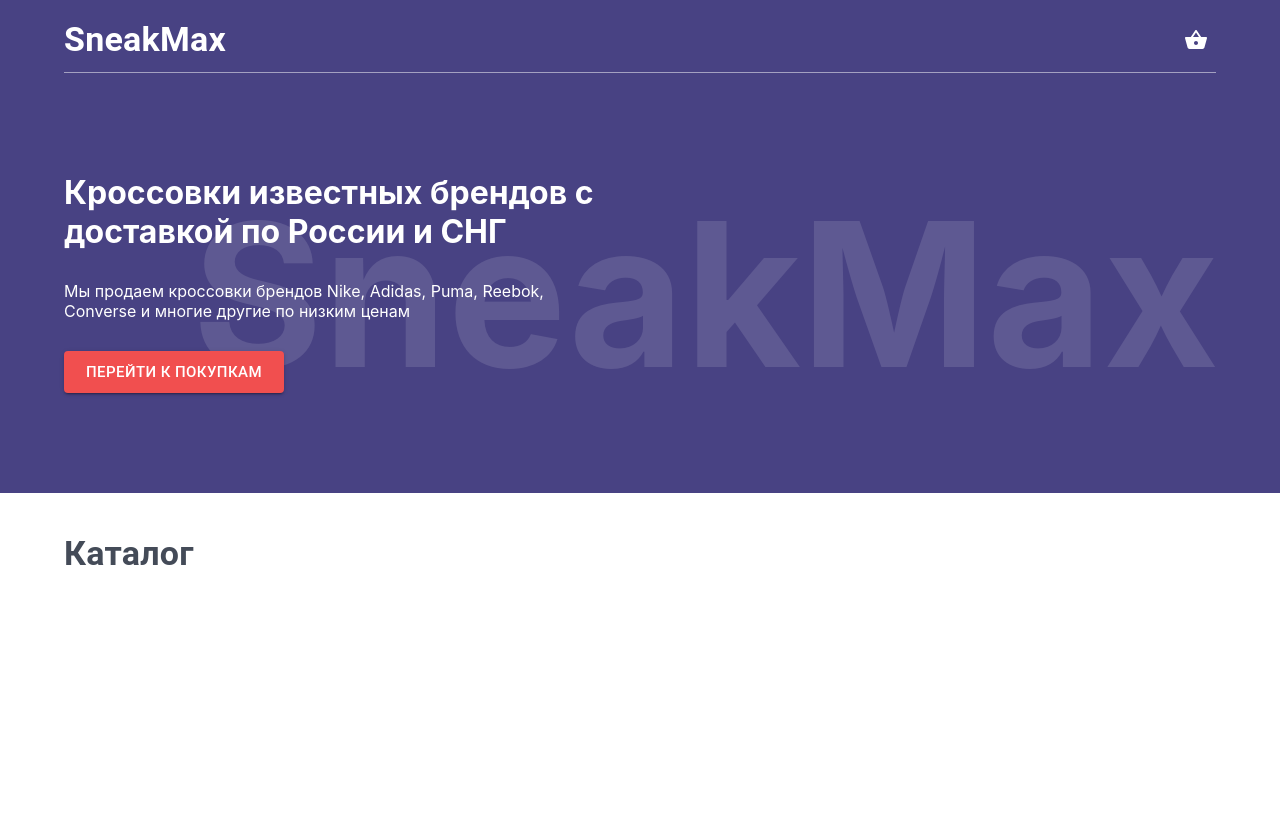
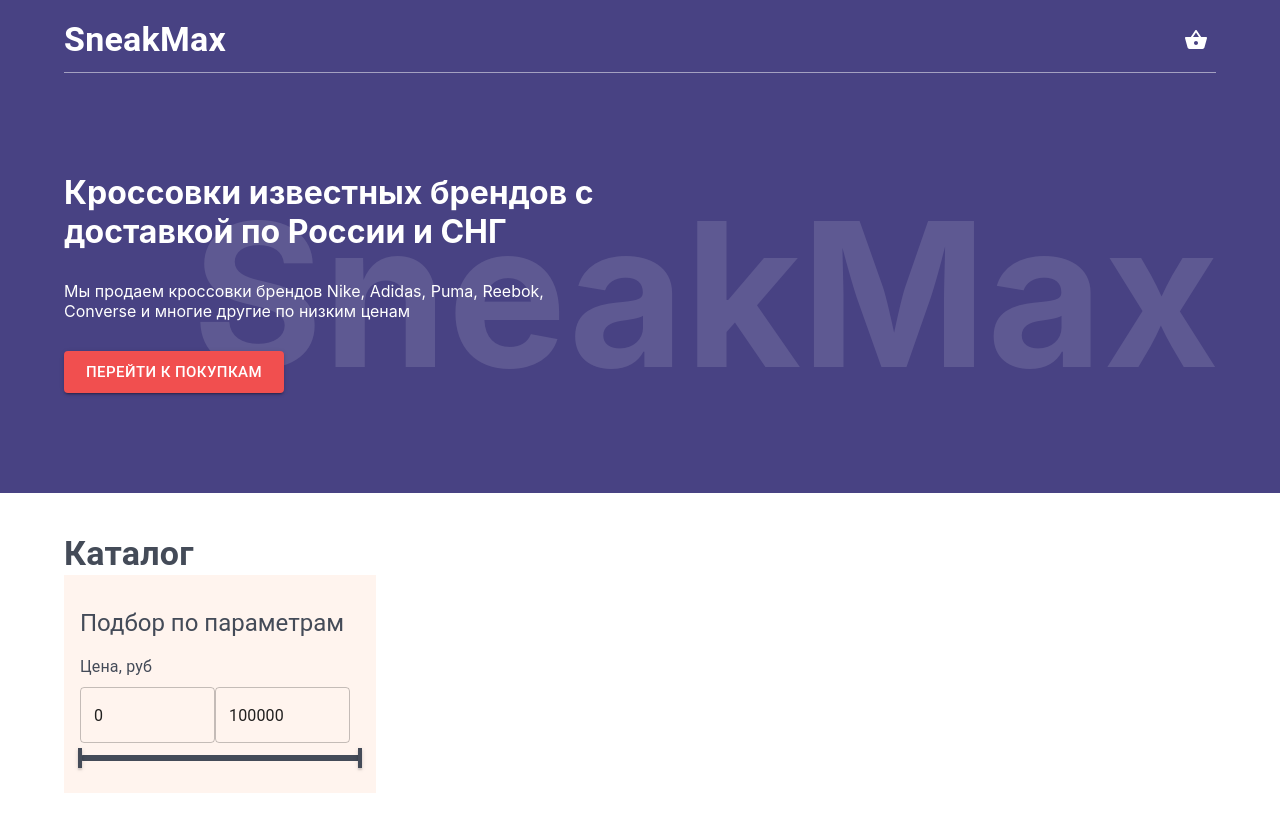
Before and after one commit to NataSmit/sneak-max, a React (Create React App) app: page / in a window 1280 px wide. Before the commit the page ends 800 px from the top, so only its background shows below. Built offline with nearby package versions, Linux system fonts and the light colour scheme.

Commit message:
range slider created

```diff
--- a/src/components/Catalogue/Catalogue.jsx
+++ b/src/components/Catalogue/Catalogue.jsx
@@ -1,12 +1,14 @@
 import React from 'react'
 import styles from './Catalogue.module.scss'
 import { Typography } from '@mui/material'
+import Form from '../Form/Form'
 
 export default function Catalogue() {
   return (
     <section className={styles.catalogue}>
       <div className={styles.container}>
         <Typography variant="h4" component="h1" sx={{fontWeight: 700, color: 'rgba(68, 75, 88, 1)'}}>Каталог</Typography>
+        <Form />
       </div>
     </section>
   )
--- /dev/null
+++ b/src/components/Form/Form.jsx
@@ -0,0 +1,50 @@
+import React, { useState } from 'react'
+import { Box, Typography, Slider, TextField } from '@mui/material'
+
+export default function Form() {
+  const [valueMin, setValueMin] = useState(0)
+  const [valueMax, setValueMax] = useState(100000)
+  const handleSliderChange = (event, newValue) => {
+    setValueMin(newValue[0]);
+    setValueMax(newValue[1])
+  };
+
+  function handleMinInputChange(e) {
+    setValueMin(e.target.value)
+  }
+
+  function handleMaxInputChange(e) {
+    setValueMax(e.target.value)
+  }
+
+  return (
+    <Box component='form' sx={{width: 280, backgroundColor: 'rgba(255, 244, 238, 1)', padding: 2}} >
+      <Typography
+      component='p' variant='h5'
+      color='rgba(68, 75, 88, 1)'
+      my={2}
+      >
+        Подбор по параметрам
+      </Typography>
+      <Box >
+        <Typography my={1} color='rgba(68, 75, 88, 1)'>Цена, руб</Typography>
+        <TextField variant="outlined" sx={{width: 135}} value={valueMin} onChange={handleMinInputChange} />
+        <TextField variant="outlined" sx={{width: 135}} value={valueMax} onChange={handleMaxInputChange} />
+      </Box>
+      <Slider
+        value={[valueMin, valueMax]}
+        onChange={handleSliderChange}
+        valueLabelDisplay="auto"
+        min={0}
+        max={100000}
+        sx={{
+          color: 'rgba(68, 75, 88, 1)',
+          '& .MuiSlider-thumb': {
+            borderRadius: '0',
+            width: 4,
+          },
+        }}
+        />
+    </Box>
+  )
+}
--- a/src/index.js
+++ b/src/index.js
@@ -8,6 +8,7 @@ const theme = createTheme({
   palette: {
     primary: {
       main: '#484283',
+      creme: ''
     },
     secondary:{
       main: 'rgba(241, 79, 79, 1)'
--- a/src/vars.scss
+++ b/src/vars.scss
@@ -1,4 +1,5 @@
 $bg-main: #484283;
+$bg-creme: rgba(255, 244, 238, 1);
 $text-color: rgba(68, 75, 88, 1);
 
 $container-mxWidth: 1152px;
```
Also changed, not shown: src/components/Form/Form.module.scss (added).
